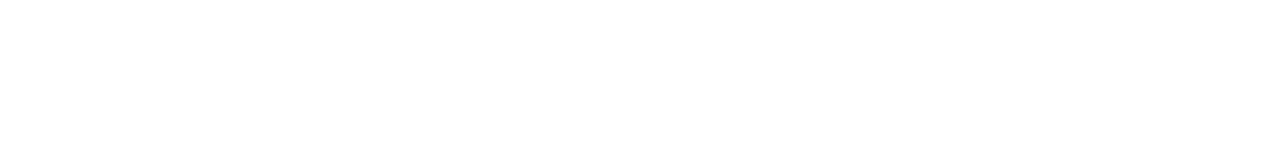
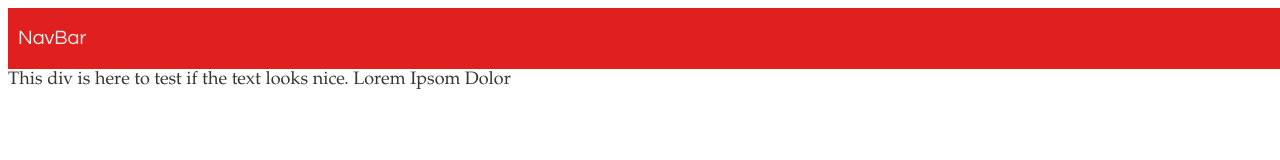
Before and after one commit to ckorzon/ckorzon.github.io, a plain HTML site: page index.html in a window 1280 px wide. Drawn offline with Linux system fonts and the light colour scheme.

Commit message:
Initial styles and test text

```diff
--- a/global.css
+++ b/global.css
@@ -1,7 +1,15 @@
+body{
+    font-family: "Bodoni MT", Didot, "Didot LT STD", "Book Antiqua", Garamond, "Times New Roman", serif;
+    font-size: 1.125rem;
+    color: #3d3232;
+}
+
 .navbar{
+    width: 100%;
     background-color: #e01f1f;
-    font-size: 0.875rem;
+    font-size: 1.25rem;
     line-height: 3.4375rem;
     color: #efebea;
-
+    font-family: "Century Gothic", CenturyGothic, Geneva, AppleGothic, sans-serif;
+    padding: 3px 10px;
 }
--- a/index.html
+++ b/index.html
@@ -2,6 +2,15 @@
 <html>
     <head>
         <title>Conrad Korzon</title>
+        <link rel="stylesheet" href="global.css">
 
     </head>
+    <body>
+        <div class="navbar">
+            NavBar
+        </div>
+        <div>
+            This div is here to test if the text looks nice. Lorem Ipsom Dolor
+        </div>
+    </body>
 </html>
```
